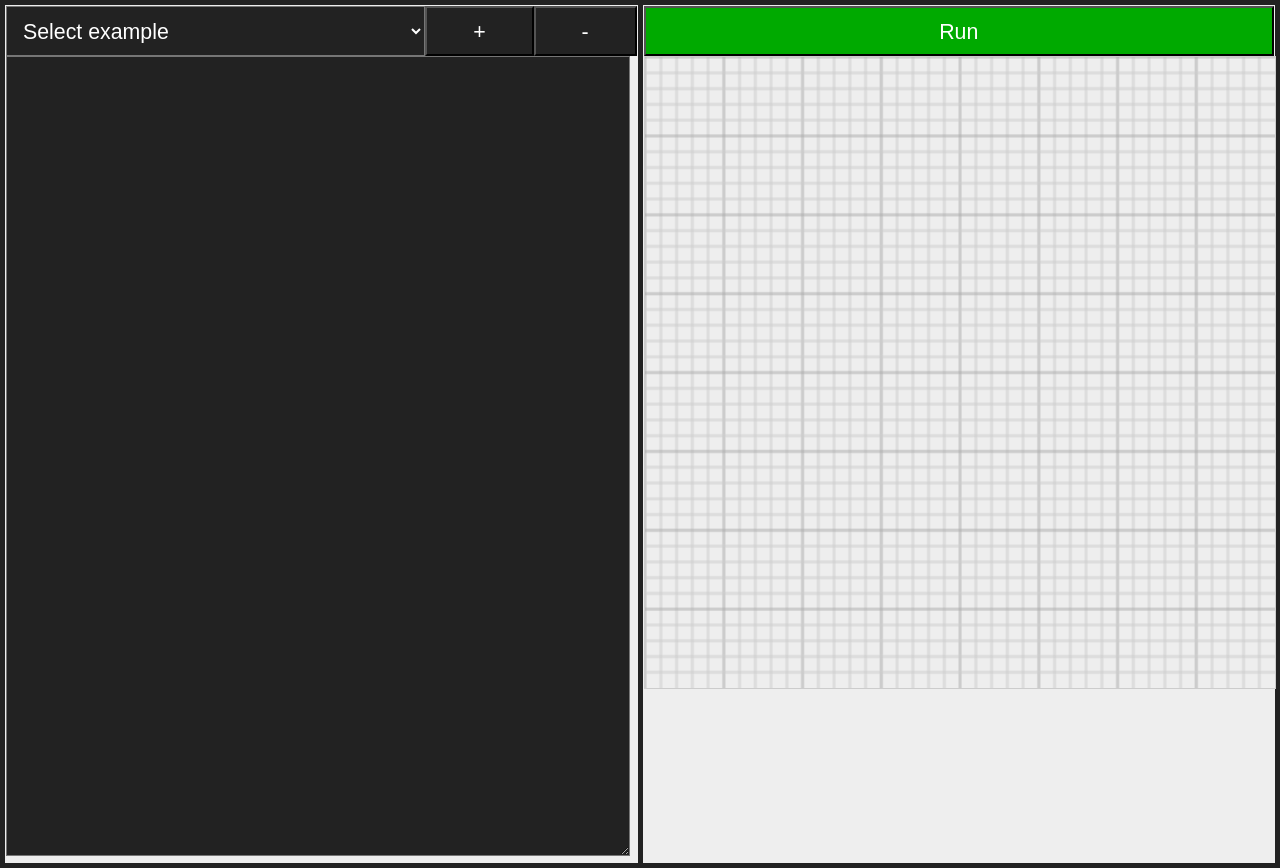
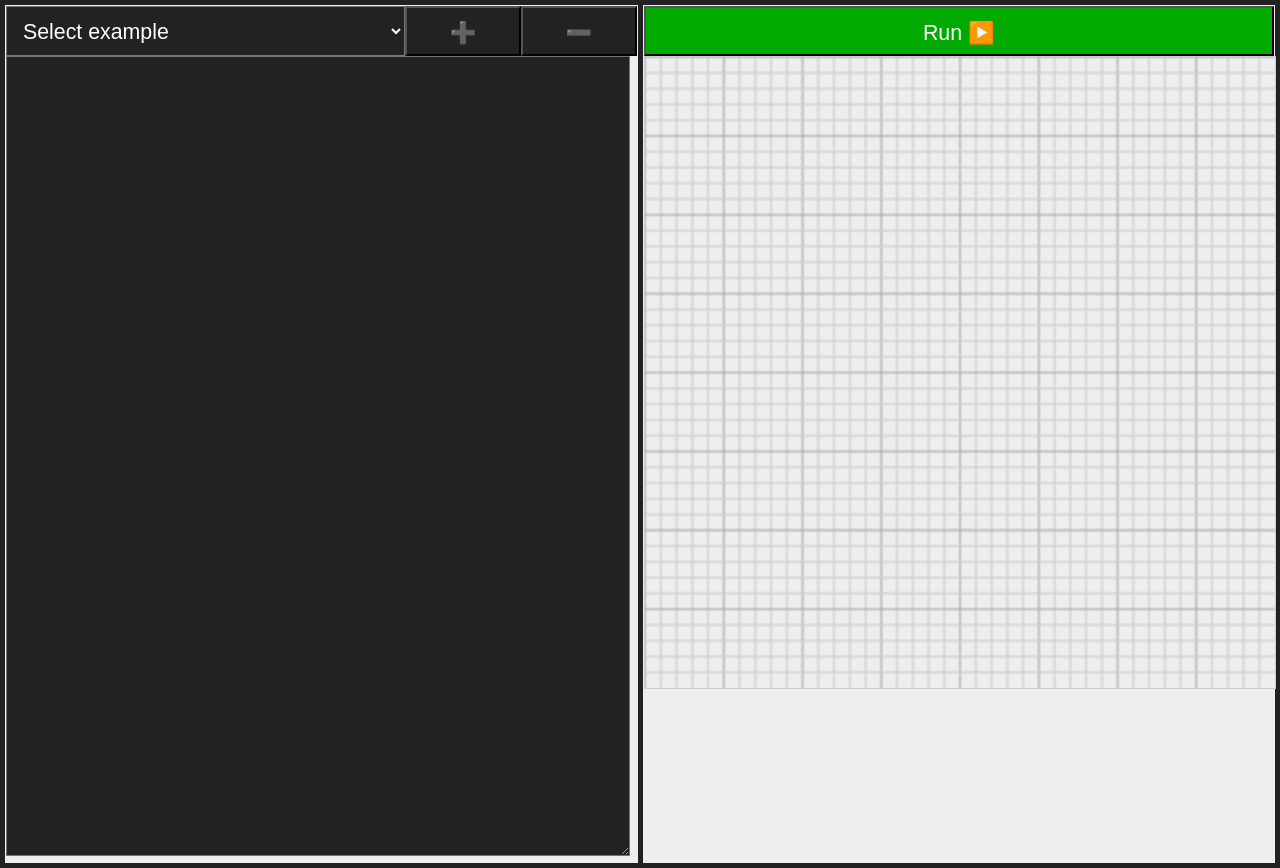
Before and after one commit to fraigo/code-practice, a plain HTML site: page index.html in a window 1280 px wide. Drawn offline with Linux system fonts and the light colour scheme.

Commit message:
added icons

```diff
--- a/index.html
+++ b/index.html
@@ -17,15 +17,15 @@
                     <select class="color0" onchange="loadScript(this)" id="examples">
                         <option value="">Select example</option>
                     </select>
-                    <button class="" onclick="zoomFont(1)">+</button>
-                    <button class="" onclick="zoomFont(-1)">-</button>
+                    <button class="" onclick="zoomFont(1)">➕</button>
+                    <button class="" onclick="zoomFont(-1)">➖</button>
                 </div>
 
 <textarea id="code" ></textarea>
             </td>
             <td>
                 <div class="flex">
-                    <button class="color1" onclick="runcode()" >Run</button>
+                    <button class="color1" onclick="runcode()" >Run ▶️</button>
                 </div>
 <canvas id="canvas" width="400" height="400" onmousemove="positionHint(this,arguments[0])">
 
```
